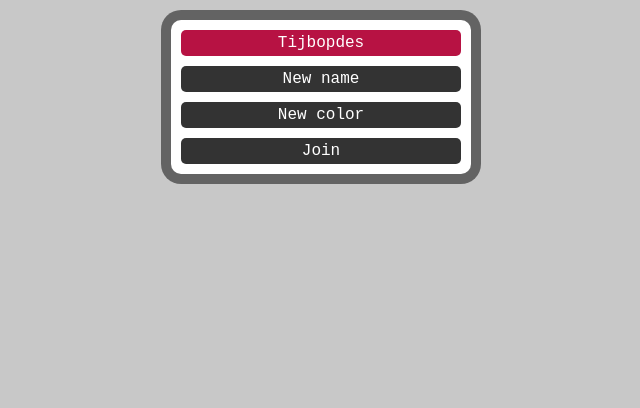
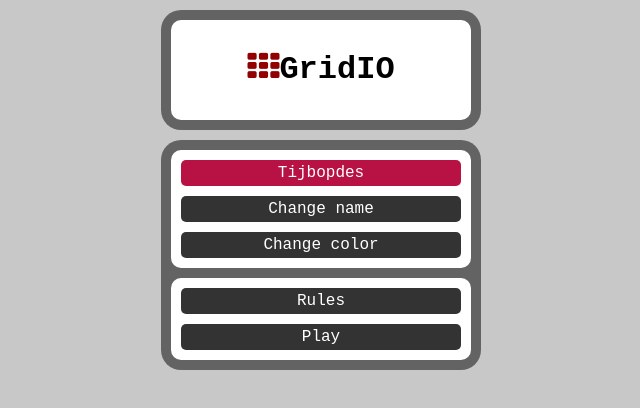
Before and after one commit to M-J-Hooper/GridIO, a website: page client/index.html in a window 1280 px wide. Shown: the whole page, without its empty margins (319-959 px from the left). Drawn offline with nearby package versions, Linux system fonts and the light colour scheme; files that its build step writes are made by us from their sources; no server answers.

Commit message:
Added title div and rules section

```diff
--- a/client/client.js
+++ b/client/client.js
@@ -197,7 +197,12 @@ getColor = function() {
 getColor();
 
 $("#ui").hide();
+$("#rules").hide();
 
 $("#name").click(getName);
 $("#color").click(getColor);
-$("#join").click(function() { socket.emit('join',{name:name,color:color}); });
+$("#go-rules").click(function() { $("#start").hide(); $("#rules").show(); });
+$("#rules-back").click(function() { $("#start").show(); $("#rules").hide(); });
+$("#play").click(function() { socket.emit('join',{name:name,color:color}); });
+
+setInterval(function() { $("#logo").css("color",randomColor({luminosity:"dark",format:"rgb"})); }, 500);
--- a/client/index.html
+++ b/client/index.html
@@ -24,12 +24,27 @@
 	</div>
 
 	<div id="menu" class="layer">
+		<div id="title" class="outer">
+			<div class="inner">
+				<h1><span id="logo" class="fa fa-th"></span>GridIO</h1>
+			</div>
+		</div>
 		<div id="start" class="outer">
 			<div class="inner">
 				<div id="player" class="blob"></div><div class="spacer"></div>
-				<div id="name" class="blob hover">New name</div><div class="spacer"></div>
-				<div id="color" class="blob hover">New color</div><div class="spacer"></div>
-				<div id="join" class="blob hover">Join</div>
+				<div id="name" class="blob hover">Change name</div><div class="spacer"></div>
+				<div id="color" class="blob hover">Change color</div>
+			</div>
+			<div class="spacer"></div>
+			<div class="inner">
+				<div id="go-rules" class="blob hover">Rules</div><div class="spacer"></div>
+				<div id="play" class="blob hover">Play</div>
+			</div>
+		</div>
+		<div id="rules" class="outer">
+			<div class="inner">
+				<div class="spacer"></div>
+				<div id="rules-back" class="blob hover">Back</div>
 			</div>
 		</div>
 	</div>
--- a/client/style.css
+++ b/client/style.css
@@ -2,7 +2,6 @@ body {
   margin: 0px;
   font-family: monospace;
   font-size: 16px;
-  color: white;
 }
 
 canvas {
@@ -15,6 +14,7 @@ canvas {
 }
 
 .layer {
+  text-align: center;
   position: absolute;
   width: 100%;
   top: 0px;
@@ -23,7 +23,7 @@ canvas {
 
 .outer {
   background: rgba(0, 0, 0, 0.5);
-  margin: 10px;
+  margin: 10px auto;
   padding: 10px;
   border-radius: 20px;
 }
@@ -35,8 +35,8 @@ canvas {
 }
 
 .blob {
+  color: white;
   overflow: hidden;
-  text-align: center;
   background: rgba(0, 0, 0, 0.8);
   padding: 4px 6px 4px 6px;
   border-radius: 5px;
@@ -60,12 +60,23 @@ canvas {
   margin: 10px auto;
 }
 
+#title {
+  width: 300px;
+}
+
+#rules {
+  width: 300px;
+  color: black;
+}
+
 #leaderboard {
+  margin: 10px;
   position: absolute;
   width: 250px;
 }
 
 #info {
+  margin: 10px;
   position: absolute;
   width: 350px;
   bottom: 0px;
```
